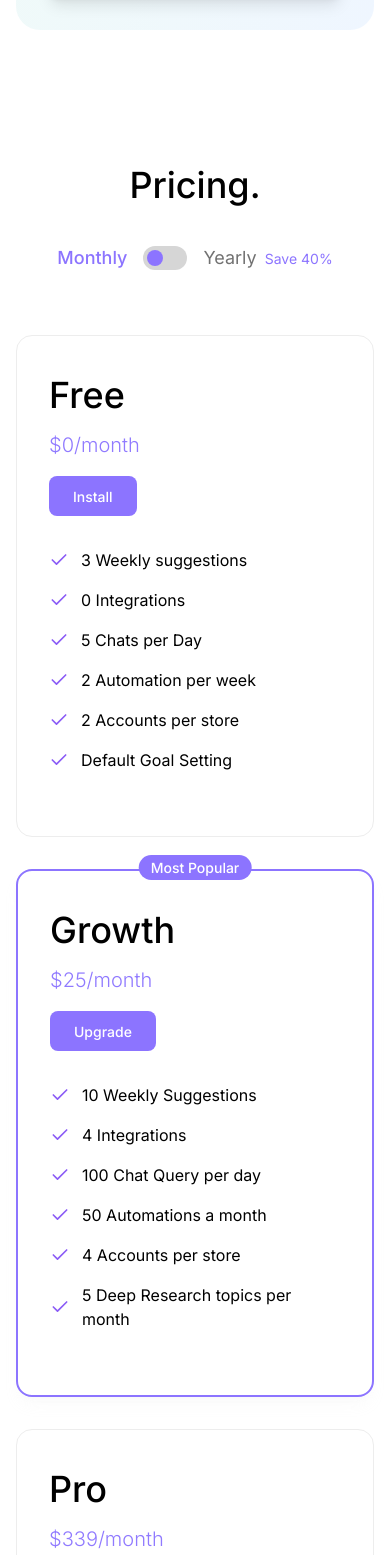
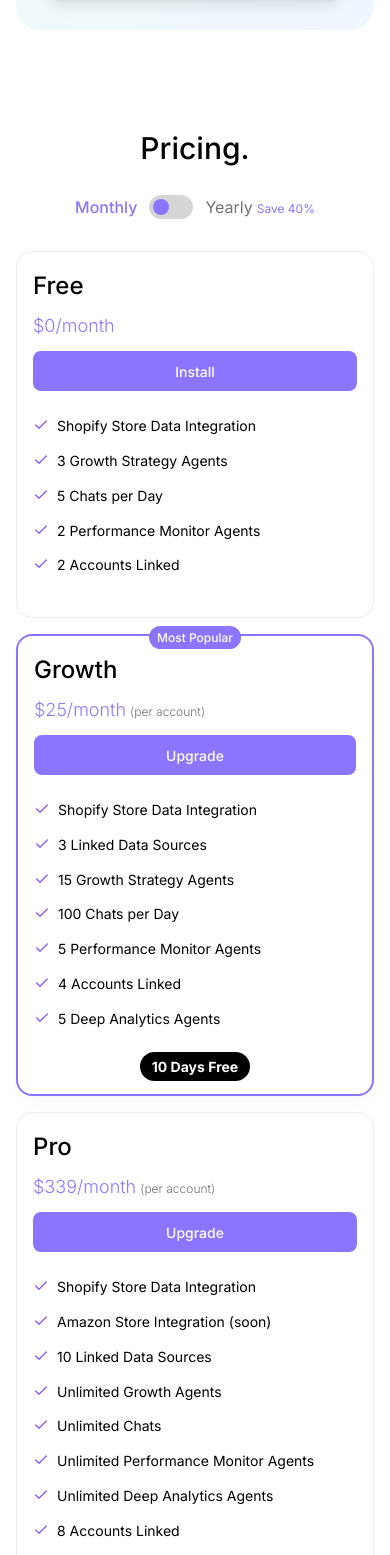
Before and after one commit to SailingSF/thinkr-landing, a Next.js app: page / in a window 390 px wide. Shown: the part 9293-10848 px from the top of the page. Built offline with nearby package versions, Linux system fonts and the light colour scheme; no server answers.

Commit message:
Update Pricing component to enhance feature descriptions, improve layout, and optimize responsiveness; adjust pricing tier details and button styles for better user experience.

```diff
--- a/src/components/Pricing.tsx
+++ b/src/components/Pricing.tsx
@@ -11,12 +11,11 @@ const pricingTiers = [
     monthlyPrice: "$0",
     description: "Starting out your business",
     features: [
-      "3 Weekly suggestions",
-      "0 Integrations",
+      "Shopify Store Data Integration",
+      "3 Growth Strategy Agents",
       "5 Chats per Day",
-      "2 Automation per week",
-      "2 Accounts per store",
-      "Default Goal Setting"
+      "2 Performance Monitor Agents",
+      "2 Accounts Linked"
     ],
     cta: "Install",
     ctaLink: "https://apps.shopify.com/thinkr",
@@ -27,12 +26,13 @@ const pricingTiers = [
     description: "Growing Businesses",
     popular: true,
     features: [
-      "10 Weekly Suggestions",
-      "4 Integrations",
-      "100 Chat Query per day",
-      "50 Automations a month",
-      "4 Accounts per store",
-      "5 Deep Research topics per month"
+      "Shopify Store Data Integration",
+      "3 Linked Data Sources",
+      "15 Growth Strategy Agents",
+      "100 Chats per Day",
+      "5 Performance Monitor Agents",
+      "4 Accounts Linked",
+      "5 Deep Analytics Agents"
     ],
     cta: "Upgrade",
     ctaLink: "https://apps.shopify.com/thinkr",
@@ -42,12 +42,14 @@ const pricingTiers = [
     monthlyPrice: "$339",
     description: "Scaling operations",
     features: [
-      "Unlimited AI Suggestions",
-      "15 Integrations",
+      "Shopify Store Data Integration",
+      "Amazon Store Integration (soon)",
+      "10 Linked Data Sources",
+      "Unlimited Growth Agents",
       "Unlimited Chats",
-      "Unlimited Automations",
-      "8 Accounts per store",
-      "Custom Goal Settings"
+      "Unlimited Performance Monitor Agents",
+      "Unlimited Deep Analytics Agents",
+      "8 Accounts Linked"
     ],
     cta: "Upgrade",
     ctaLink: "https://apps.shopify.com/thinkr",
@@ -84,14 +86,14 @@ export default function Pricing() {
   }
 
   return (
-    <section className="py-16 px-4">
+    <section className="py-8 sm:py-16 px-4">
       <div className="w-full container mx-auto">
-        <div className="text-center mb-8">
-          <h2 className="text-4xl sm:text-5xl lg:text-[50px] font-medium mb-4">Pricing.</h2>
+        <div className="text-center mb-6 sm:mb-8">
+          <h2 className="text-3xl sm:text-4xl lg:text-[50px] font-medium mb-4">Pricing.</h2>
         </div>
 
-        <div className="flex justify-center items-center gap-4 mb-16">
-          <span className={`text-lg ${!isYearly ? 'text-primary font-medium' : 'text-gray-600'}`}>Monthly</span>
+        <div className="flex justify-center items-center gap-3 sm:gap-4 mb-8 sm:mb-16">
+          <span className={`text-base sm:text-lg ${!isYearly ? 'text-primary font-medium' : 'text-gray-600'}`}>Monthly</span>
           <button
             onClick={() => setIsYearly(!isYearly)}
             className="relative inline-flex h-6 w-11 items-center rounded-full bg-gray-200 transition-colors focus:outline-none focus:ring-2 focus:ring-primary focus:ring-offset-2"
@@ -102,40 +104,45 @@ export default function Pricing() {
               } inline-block h-4 w-4 transform rounded-full bg-primary transition-transform`}
             />
           </button>
-          <span className={`text-lg ${isYearly ? 'text-primary font-medium' : 'text-gray-600'}`}>
+          <span className={`text-base sm:text-lg ${isYearly ? 'text-primary font-medium' : 'text-gray-600'}`}>
             Yearly
-            <span className="ml-2 text-sm text-primary">Save 40%</span>
+            <span className="ml-1 sm:ml-2 text-xs sm:text-sm text-primary">Save 40%</span>
           </span>
         </div>
 
-        <div className="grid md:grid-cols-2 lg:grid-cols-4 gap-8">
+        <div className="grid grid-cols-1 sm:grid-cols-2 lg:grid-cols-4 gap-4 sm:gap-6 lg:gap-8">
           {pricingTiers.map((tier, index) => (
             <div
               key={index}
-              className={`relative rounded-2xl p-8 ${
+              className={`relative rounded-2xl p-4 sm:p-6 lg:p-8 ${
                 tier.popular ? "border-2 border-primary shadow-lg shadow-gray-200/10" : "border"
               }`}
             >
               {tier.popular && (
-                <div className="absolute -top-4 left-1/2 -translate-x-1/2">
-                  <span className="bg-primary text-white px-3 py-1 rounded-full text-sm font-medium">
+                <div className="absolute -top-3 sm:-top-4 left-1/2 -translate-x-1/2">
+                  <span className="bg-primary text-white px-2 sm:px-3 py-1 rounded-full text-xs sm:text-sm font-medium">
                     Most Popular
                   </span>
                 </div>
               )}
 
-              <div className="mb-8">
-                <h3 className="text-4xl font-medium mb-2">{tier.name}</h3>
-                <div className="mb-4">
-                  <span className="text-xl font-light text-primary-400">
+              <div className="mb-6 sm:mb-8">
+                <h3 className="text-2xl sm:text-3xl lg:text-4xl font-medium mb-2">{tier.name}</h3>
+                <div className="mb-3 sm:mb-4">
+                  <span className="text-lg sm:text-xl font-light text-primary-400">
                     {getDisplayPrice(tier.monthlyPrice)}{isYearly ? '/year' : '/month'}
+                    {(tier.name === "Growth" || tier.name === "Pro") && (
+                      <span className="text-xs sm:text-sm text-gray-600 ml-1">
+                        (per account)
+                      </span>
+                    )}
                   </span>
                 </div>
-                <div className="mb-4">
+                <div className="mb-3 sm:mb-4">
                   <Link href={tier.ctaLink}>
                     <Button
                       variant="default"
-                      className="text-white px-6 bg-primary hover:bg-primary/90 focus:ring-primary/70"
+                      className="text-white px-4 sm:px-6 py-2 sm:py-3 text-sm sm:text-base bg-primary hover:bg-primary/90 focus:ring-primary/70 w-full sm:w-auto"
                     >
                       {tier.cta}
                     </Button>
@@ -143,14 +150,22 @@ export default function Pricing() {
                 </div>
               </div>
 
-              <div className="space-y-4 mb-8">
+              <div className="space-y-3 sm:space-y-4 mb-6 sm:mb-8">
                 {tier.features.map((feature, featureIndex) => (
-                  <div key={featureIndex} className="flex items-center">
-                    <Check className="w-5 h-5 text-[#8B5CF6] mr-3 shrink-0" />
-                    <span>{feature}</span>
+                  <div key={featureIndex} className="flex items-start">
+                    <Check className="w-4 h-4 sm:w-5 sm:h-5 text-[#8B5CF6] mr-2 sm:mr-3 shrink-0 mt-0.5" />
+                    <span className="text-sm sm:text-base leading-relaxed">{feature}</span>
                   </div>
                 ))}
               </div>
+
+              {tier.name === "Growth" && (
+                <div className="text-center">
+                  <span className="bg-black text-white px-3 sm:px-4 py-1.5 sm:py-2 rounded-full text-sm sm:text-base font-bold">
+                    10 Days Free
+                  </span>
+                </div>
+              )}
             </div>
           ))}
         </div>
```
